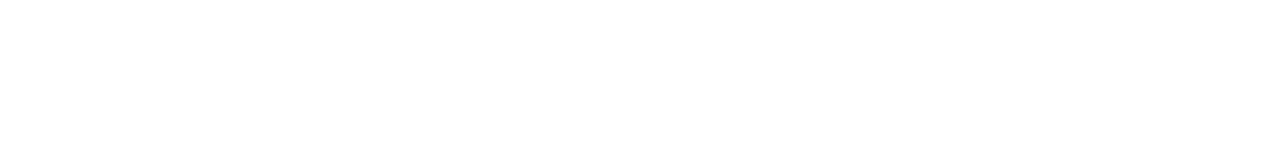
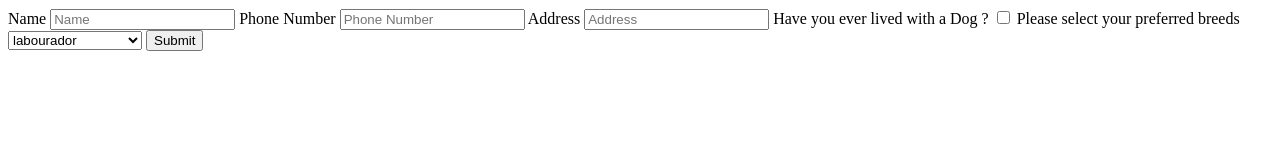
Before and after one commit to acciojob/dog-adoption-application-dhruvurgr8, a website: page main.html in a window 1280 px wide. Drawn offline with Linux system fonts and the light colour scheme.

Commit message:
created a submission

```diff
--- a/main.html
+++ b/main.html
@@ -8,6 +8,23 @@
 
 <body>
 	<!-- the entire body must be written by student -->
+	<form>
+	<label for="name">Name</label>
+	<input type="text" id="name" placeholder="Name">
+	<label for="phone">Phone Number</label>
+	<input type="text" id="phone" placeholder="Phone Number">
+	<label for="address">Address</label>
+	<input type="text" id="address" placeholder="Address">
+	<label for="checkbox">Have you ever lived with a Dog ?</label>
+	<input type="checkbox" id="checkbox" value="Have you ever lived with a Dog ?">
+	<label for="multiSelect">Please select your preferred breeds</label>
+	<select id="multiSelect">
+		<option>labourador</option>
+		<option>desi</option>
+		<option>German shepherdr</option>
+	</select>
+	<button type="submit">Submit</button>
+		</form>
     <script type="text/javascript" src="./script.js">
 </script>
 
```
